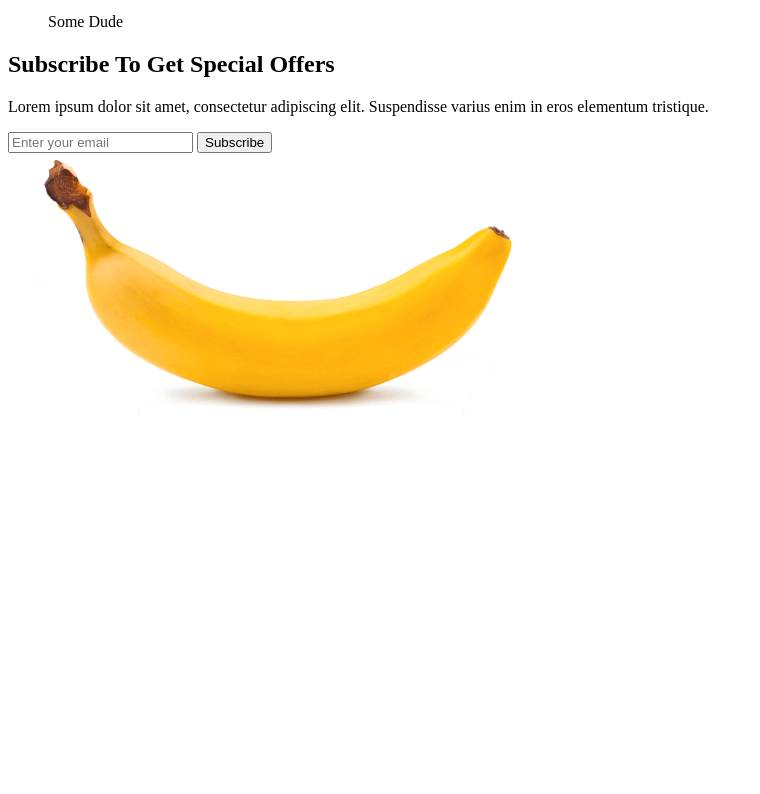
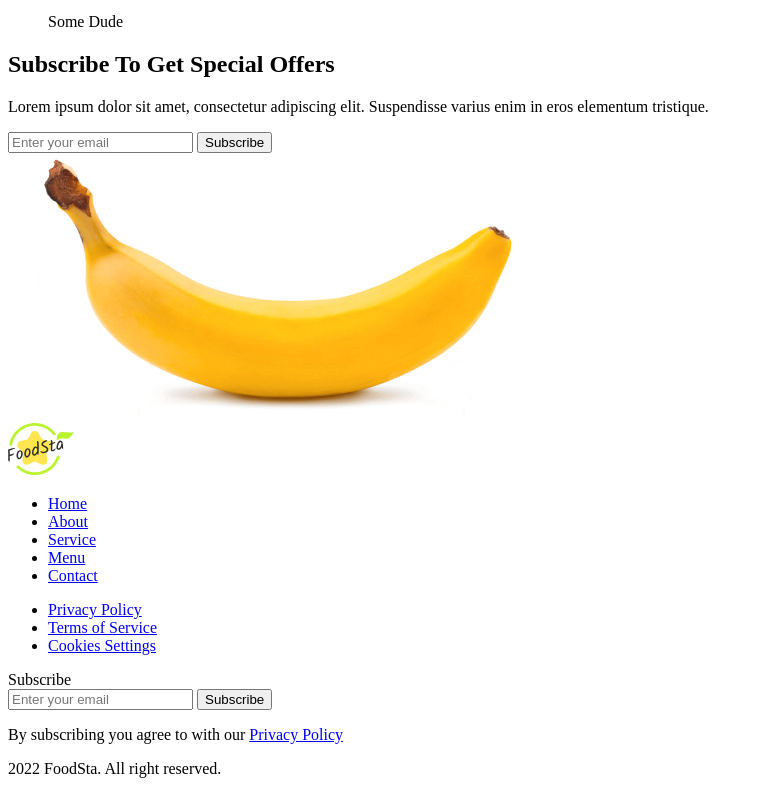
Before and after one commit to intakie/food-delivery-97, a plain HTML site: page index.html in a window 1280 px wide. Shown: the part 4228-5022 px from the top of the page, without its empty margins (0-760 px from the left). Before the commit the page ends 4659 px from the top, so only its background shows below. Drawn offline with Linux system fonts and the light colour scheme.

Commit message:
add footer

```diff
--- a/index.html
+++ b/index.html
@@ -193,5 +193,59 @@
         <img src="./images/banan.jpg" alt="banan" width="546" />
       </section>
     </main>
+
+    <footer>
+      <a href="./index.html">
+        <img src="./images/logo.svg" alt="logo" width="66" />
+      </a>
+
+      <nav>
+        <ul>
+          <li>
+            <a href="#">Home</a>
+          </li>
+          <li>
+            <a href="#">About</a>
+          </li>
+          <li>
+            <a href="#">Service</a>
+          </li>
+          <li>
+            <a href="#">Menu</a>
+          </li>
+          <li>
+            <a href="#">Contact</a>
+          </li>
+        </ul>
+
+        <ul>
+          <li>
+            <a href="#">Privacy Policy</a>
+          </li>
+          <li>
+            <a href="#">Terms of Service</a>
+          </li>
+          <li>
+            <a href="#">Cookies Settings</a>
+          </li>
+        </ul>
+      </nav>
+
+      <form action="">
+        <label for="email">Subscribe</label><br />
+        <input
+          type="email"
+          id="email"
+          name="email"
+          placeholder="Enter your email"
+        />
+        <button type="submit">Subscribe</button>
+      </form>
+      <p>
+        By subscribing you agree to with our
+        <a href="#">Privacy Policy</a>
+      </p>
+      <p>2022 FoodSta. All right reserved.</p>
+    </footer>
   </body>
 </html>
```
